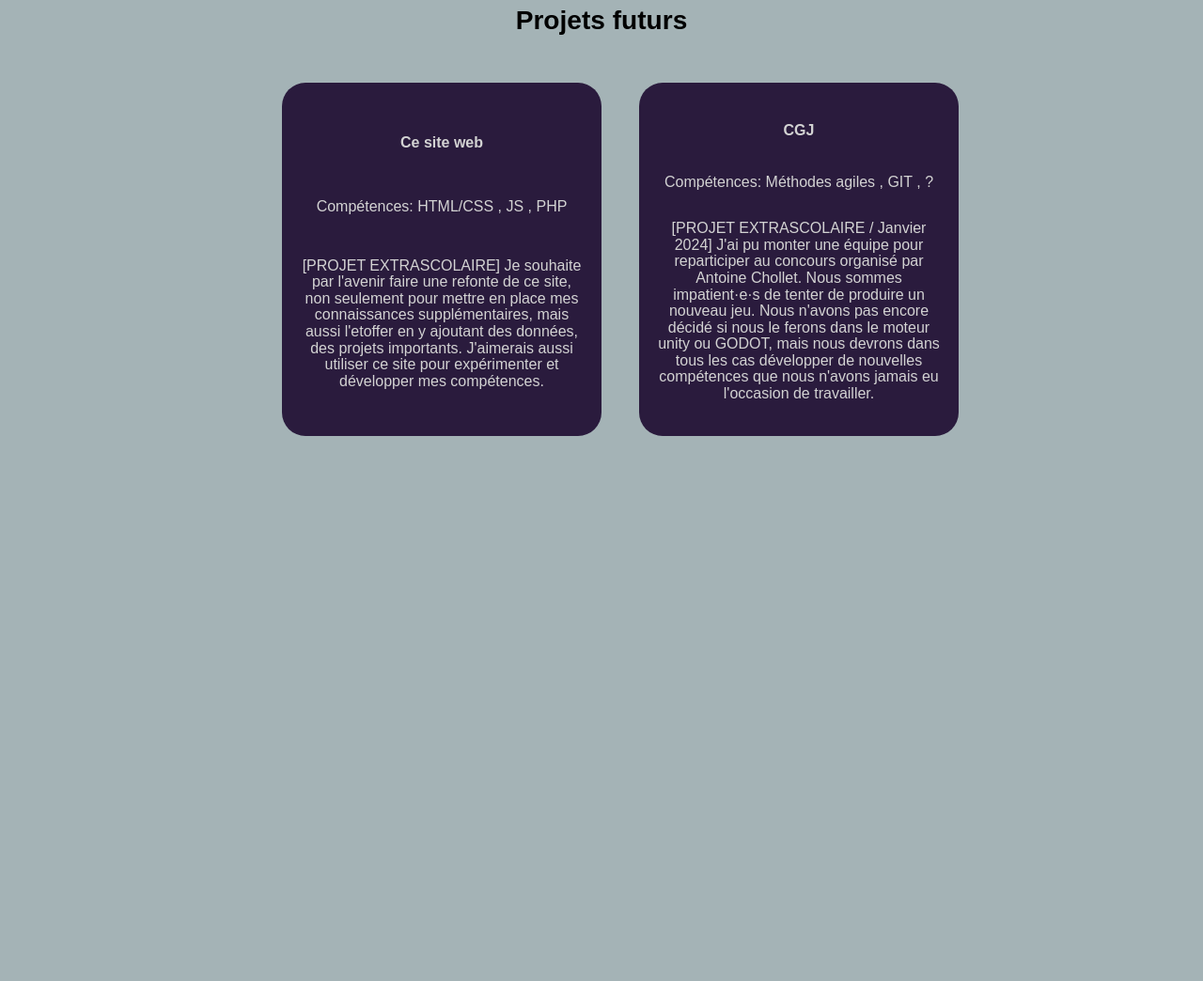
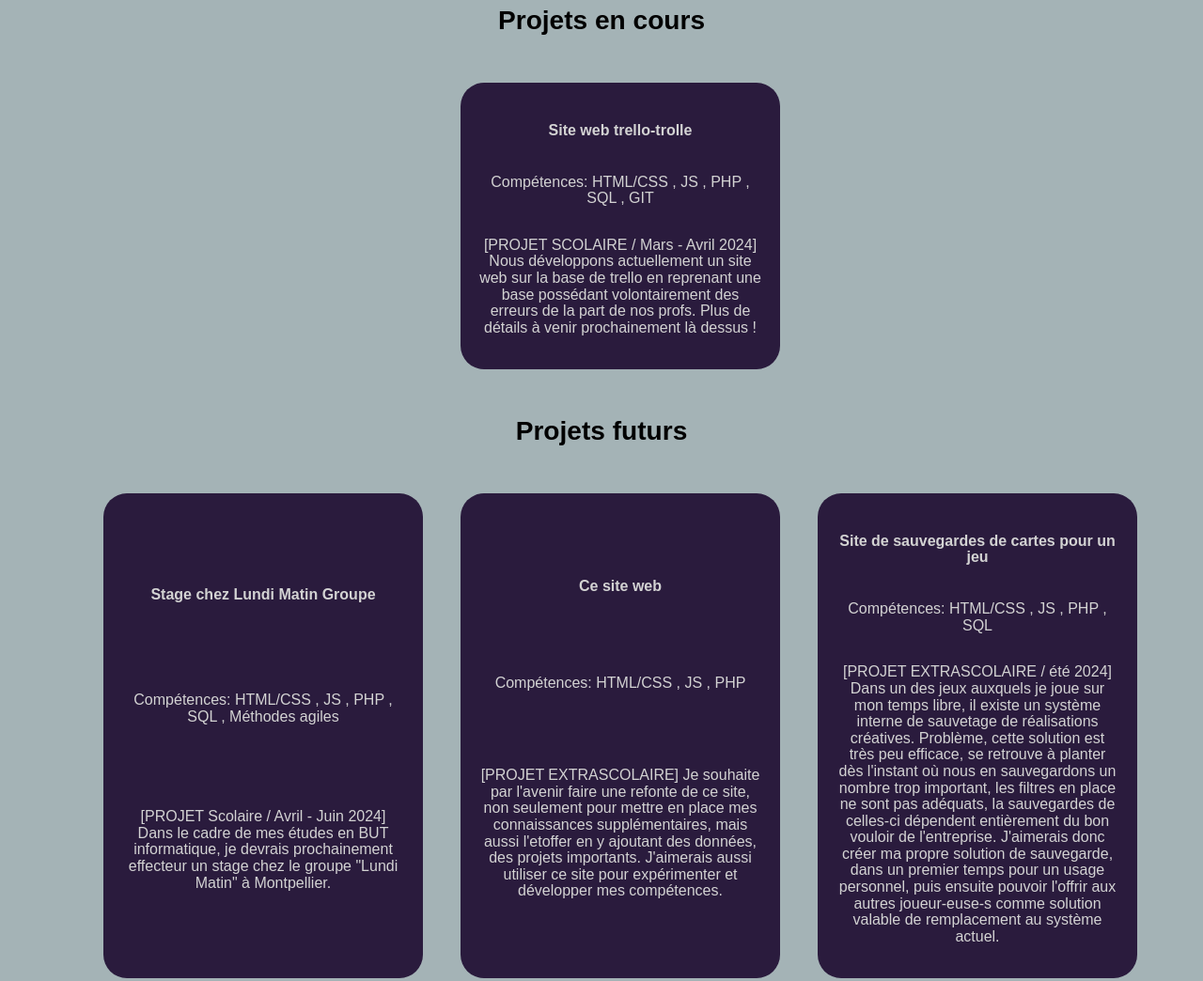
Before and after one commit to Nyx-go/nyx-go.github.io, a plain HTML site: page index.html in a window 1280 px wide. Shown: the part 3900-4944 px from the top of the page at 94% size. Before the commit the page ends 4420 px from the top, so only its background shows below. Drawn offline with Linux system fonts and the light colour scheme.

Commit message:
feat: ajout de projets et changement CV

```diff
--- a/index.html
+++ b/index.html
@@ -103,7 +103,7 @@
             <div class="cv-container">
                 <div class="cv">
                     <img src="ressources/img/CV-Nyx.png" alt="CV de Nyx GONZALVEZ">
-                    <a class="specialLink" href="ressources/pdf/cv-nyx.pdf" download>Télécharger en pdf</a>
+                    <a class="specialLink" href="ressources/pdf/cv-Nyx-Gonzalvez.pdf" download>Télécharger en pdf</a>
                 </div>
 
                 <div class="cv-aside">
@@ -165,6 +165,8 @@
 
                 <div class="projectContainer pScolaire pHTML-CSS pGit pSQL pJS pPHP pMA">
                     <h4>Site Web Gestion de stages et alternance</h4>
+
+                    <p class="pCompetence">Compétences: HTML/CSS , GIT , SQL , JS , PHP</p>
 
                     <p>
                         [PROJET SCOLAIRE / Novembre 2023 - Janvier 2024] Dans le cadre des SAE du BUT informatique de
@@ -262,10 +264,39 @@
             </div>
         </div>
 
+        <div id="projetsEnCours">
+            <h3>Projets en cours</h3>
+
+            <div class="projectsContainer">
+                <div class="projectContainer">
+                    <h4>Site web trello-trolle</h4>
+
+                    <p class="pCompetence">Compétences: HTML/CSS , JS , PHP , SQL , GIT</p>
+
+                    <p>
+                        [PROJET SCOLAIRE / Mars - Avril 2024] Nous développons actuellement un site web sur la base de
+                        trello en reprenant une base possédant volontairement des erreurs de la part de nos profs. Plus
+                        de détails à venir prochainement là dessus !
+                    </p>
+                </div>
+            </div>
+        </div>
+
         <div id="projetsFuturs">
             <h3>Projets futurs</h3>
 
             <div class="projectsContainer">
+                <div class="projectContainer">
+                    <h4>Stage chez Lundi Matin Groupe</h4>
+
+                    <p class="pCompetence">Compétences: HTML/CSS , JS , PHP , SQL , Méthodes agiles</p>
+
+                    <p>
+                        [PROJET Scolaire / Avril - Juin 2024] Dans le cadre de mes études en BUT informatique, je
+                        devrais prochainement effecteur un stage chez le groupe "Lundi Matin" à Montpellier.
+                    </p>
+                </div>
+
                 <div class="projectContainer">
                     <h4>Ce site web</h4>
 
@@ -280,21 +311,21 @@
                 </div>
 
                 <div class="projectContainer">
-                    <h4>CGJ</h4>
+                    <h4>Site de sauvegardes de cartes pour un jeu</h4>
 
-                    <p class="pCompetence">Compétences: Méthodes agiles , GIT , ?</p>
+                    <p class="pCompetence">Compétences: HTML/CSS , JS , PHP , SQL</p>
 
                     <p>
-                        [PROJET EXTRASCOLAIRE / Janvier 2024] J'ai pu monter une équipe pour reparticiper au concours
-                        organisé par Antoine Chollet. Nous sommes impatient·e·s de tenter de produire un nouveau jeu.
-                        Nous n'avons pas encore décidé si nous le ferons dans le moteur unity ou GODOT, mais nous
-                        devrons dans tous les cas développer de nouvelles compétences que nous n'avons jamais eu
-                        l'occasion de travailler.
+                        [PROJET EXTRASCOLAIRE / été 2024] Dans un des jeux auxquels je joue sur mon temps libre, il
+                        existe un système interne de sauvetage de réalisations créatives. Problème, cette solution est
+                        très peu efficace, se retrouve à planter dès l'instant où nous en sauvegardons un nombre trop
+                        important, les filtres en place ne sont pas adéquats, la sauvegardes de celles-ci dépendent
+                        entièrement du bon vouloir de l'entreprise. J'aimerais donc créer ma propre solution de
+                        sauvegarde, dans un premier temps pour un usage personnel, puis ensuite pouvoir l'offrir aux
+                        autres joueur-euse-s comme solution valable de remplacement au système actuel.
                     </p>
                 </div>
             </div>
-
-
         </div>
     </article>
 </main>
```
Also changed, not shown: ressources/img/CV-Nyx.png, 2 other files.
